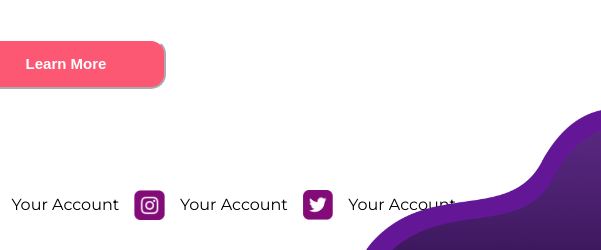
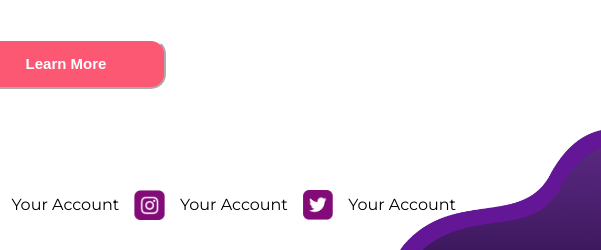
Before and after one commit to Gmendon12/IDS_task, a plain HTML site: page index.html in a window 1280 px wide. Shown: the part 550-800 px from the top of the page, 679-1280 px from the left. Drawn offline with Linux system fonts and the light colour scheme; a web font is replaced by a local one.

Commit message:
Update index.html

```diff
--- a/index.html
+++ b/index.html
@@ -33,6 +33,6 @@
         </div>
     </div>
 
-    <img id="bottom-img" src="design1.png" alt="" height="140px">
+    <img id="bottom-img" src="design1.png" alt="" height="120px">
 </body>
 </html>
```
